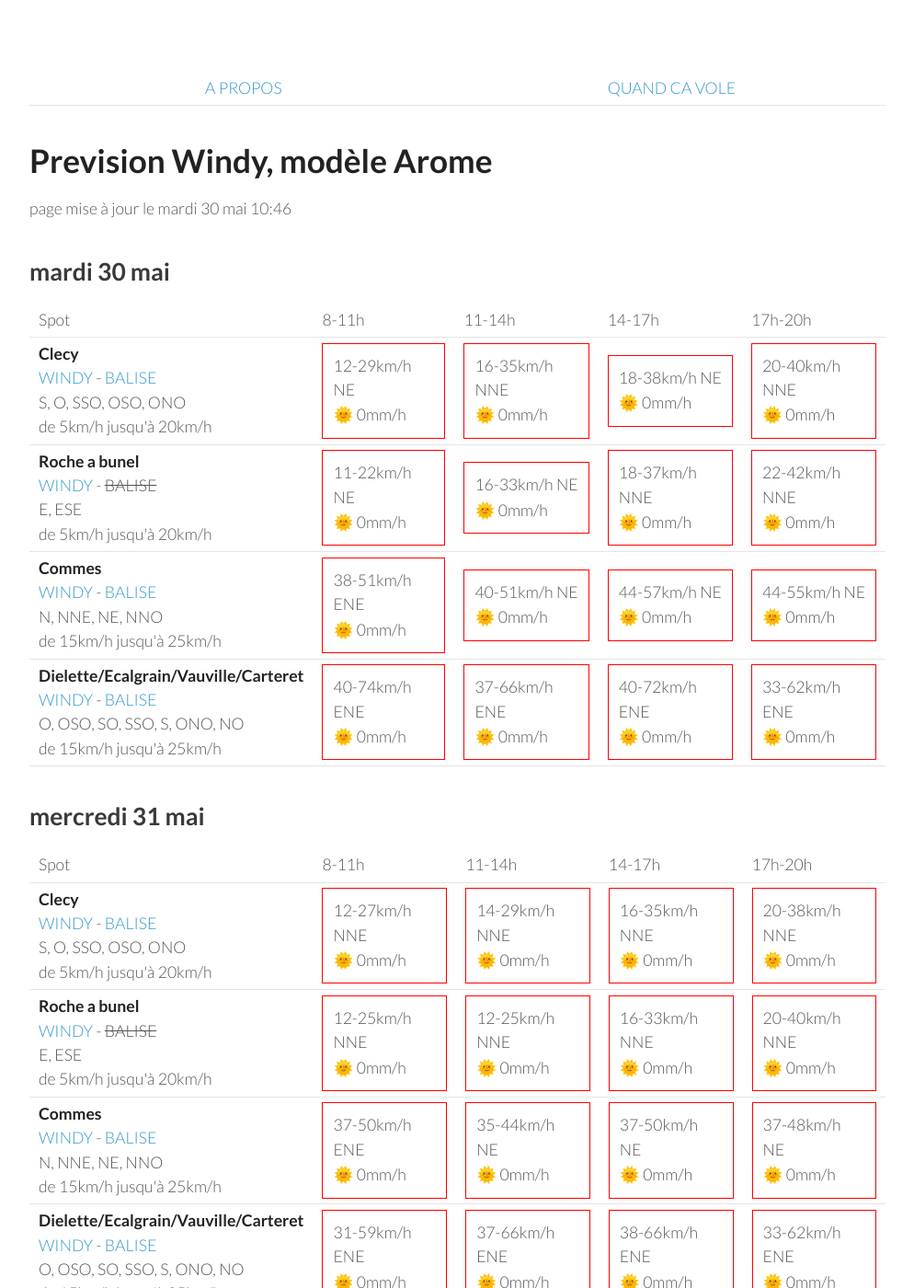
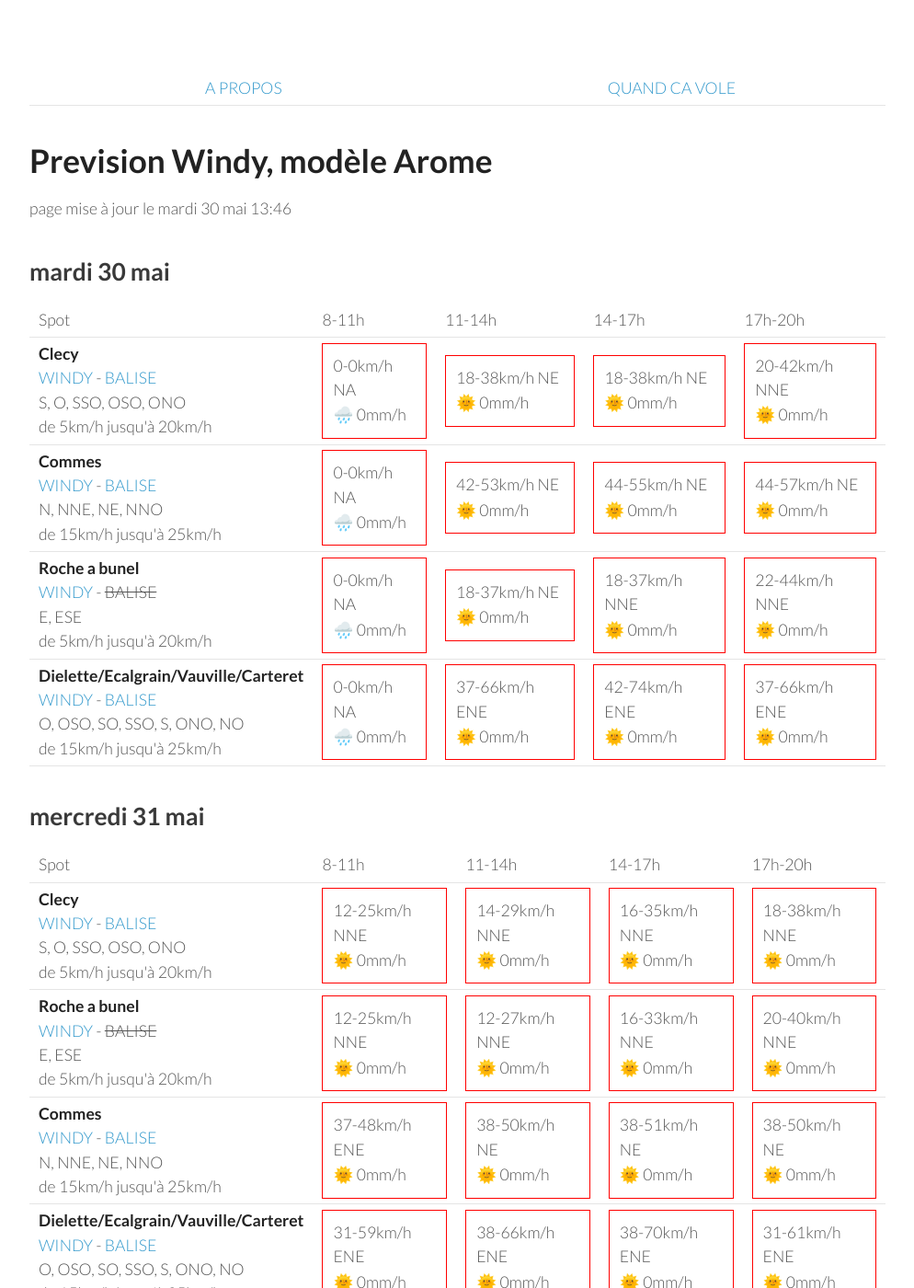
Before and after one commit to parapente-dans-le-nord/parapente-dans-le-nord.github.io, a Jekyll site: the page built from normandie.markdown, in a window 1280 px wide and 1400 px high. Shown: the whole window at 92% size, without its empty margins (26-1020 px from the left). Built offline with Jekyll 4.4.1, drawn with Linux system fonts in a browser that asks for light colours; some of the changed text lies outside the part shown.

Commit message:
update index.markdown

```diff
--- a/normandie.markdown
+++ b/normandie.markdown
@@ -7,7 +7,7 @@ title:  "Tous les spots"
 {: .links}
 
 # Prevision Windy, modèle Arome
-page mise à jour le mardi 30 mai 10:46
+page mise à jour le mardi 30 mai 13:46
 
 ## mardi 30 mai
 
@@ -24,41 +24,37 @@ page mise à jour le mardi 30 mai 10:46
 <tr>
         <td><strong>Clecy</strong><br><a href="https://windy.com/48.929/-0.470?48.516,-0.470,8">WINDY</a> - <span class=""><a href="http://www.balisemeteo.com/balise.php?idBalise=122">BALISE</a> </span><br> <span class="vent-favorable">S, O, SSO, OSO, ONO</span><br><span class="force-vent">de 5km/h jusqu'à 20km/h</span> </td>
 
-            <td><div class="not-flyable"><p>12-29km/h NE</p><p>🌞 0mm/h</p></div></td>
-            <td><div class="not-flyable"><p>16-35km/h NNE</p><p>🌞 0mm/h</p></div></td>
+            <td><div class="not-flyable"><p>0-0km/h NA</p><p>🌧️ 0mm/h</p></div></td>
             <td><div class="not-flyable"><p>18-38km/h NE</p><p>🌞 0mm/h</p></div></td>
-            <td><div class="not-flyable"><p>20-40km/h NNE</p><p>🌞 0mm/h</p></div></td>
+            <td><div class="not-flyable"><p>18-38km/h NE</p><p>🌞 0mm/h</p></div></td>
+            <td><div class="not-flyable"><p>20-42km/h NNE</p><p>🌞 0mm/h</p></div></td>
 
+    </tr>
+<tr>
+        <td><strong>Commes</strong><br><a href="https://windy.com/49.346/-0.726?48.936,-0.726,8">WINDY</a> - <span class=""><a href="http://www.balisemeteo.com/balise.php?idBalise=158">BALISE</a> </span><br> <span class="vent-favorable">N, NNE, NE, NNO</span><br><span class="force-vent">de 15km/h jusqu'à 25km/h</span> </td>
+
+            <td><div class="not-flyable"><p>0-0km/h NA</p><p>🌧️ 0mm/h</p></div></td>
+            <td><div class="not-flyable"><p>42-53km/h NE</p><p>🌞 0mm/h</p></div></td>
+            <td><div class="not-flyable"><p>44-55km/h NE</p><p>🌞 0mm/h</p></div></td>
+            <td><div class="not-flyable"><p>44-57km/h NE</p><p>🌞 0mm/h</p></div></td>
 
     </tr>
 <tr>
         <td><strong>Roche a bunel</strong><br><a href="https://windy.com/48.993/-0.499?48.580,-0.499,8">WINDY</a> - <span class="no-balise"> BALISE </span><br> <span class="vent-favorable">E, ESE</span><br><span class="force-vent">de 5km/h jusqu'à 20km/h</span> </td>
 
-            <td><div class="not-flyable"><p>11-22km/h NE</p><p>🌞 0mm/h</p></div></td>
-            <td><div class="not-flyable"><p>16-33km/h NE</p><p>🌞 0mm/h</p></div></td>
+            <td><div class="not-flyable"><p>0-0km/h NA</p><p>🌧️ 0mm/h</p></div></td>
+            <td><div class="not-flyable"><p>18-37km/h NE</p><p>🌞 0mm/h</p></div></td>
             <td><div class="not-flyable"><p>18-37km/h NNE</p><p>🌞 0mm/h</p></div></td>
-            <td><div class="not-flyable"><p>22-42km/h NNE</p><p>🌞 0mm/h</p></div></td>
-
-
-    </tr>
-<tr>
-        <td><strong>Commes</strong><br><a href="https://windy.com/49.346/-0.726?48.936,-0.726,8">WINDY</a> - <span class=""><a href="http://www.balisemeteo.com/balise.php?idBalise=158">BALISE</a> </span><br> <span class="vent-favorable">N, NNE, NE, NNO</span><br><span class="force-vent">de 15km/h jusqu'à 25km/h</span> </td>
-
-            <td><div class="not-flyable"><p>38-51km/h ENE</p><p>🌞 0mm/h</p></div></td>
-            <td><div class="not-flyable"><p>40-51km/h NE</p><p>🌞 0mm/h</p></div></td>
-            <td><div class="not-flyable"><p>44-57km/h NE</p><p>🌞 0mm/h</p></div></td>
-            <td><div class="not-flyable"><p>44-55km/h NE</p><p>🌞 0mm/h</p></div></td>
-
+            <td><div class="not-flyable"><p>22-44km/h NNE</p><p>🌞 0mm/h</p></div></td>
 
     </tr>
 <tr>
         <td><strong>Dielette/Ecalgrain/Vauville/Carteret</strong><br><a href="https://windy.com/49.650/-1.856?49.243,-1.856,8">WINDY</a> - <span class=""><a href="http://www.balisemeteo.com/balise.php?idBalise=81">BALISE</a> </span><br> <span class="vent-favorable">O, OSO, SO, SSO, S, ONO, NO</span><br><span class="force-vent">de 15km/h jusqu'à 25km/h</span> </td>
 
-            <td><div class="not-flyable"><p>40-74km/h ENE</p><p>🌞 0mm/h</p></div></td>
+            <td><div class="not-flyable"><p>0-0km/h NA</p><p>🌧️ 0mm/h</p></div></td>
             <td><div class="not-flyable"><p>37-66km/h ENE</p><p>🌞 0mm/h</p></div></td>
-            <td><div class="not-flyable"><p>40-72km/h ENE</p><p>🌞 0mm/h</p></div></td>
-            <td><div class="not-flyable"><p>33-62km/h ENE</p><p>🌞 0mm/h</p></div></td>
-
+            <td><div class="not-flyable"><p>42-74km/h ENE</p><p>🌞 0mm/h</p></div></td>
+            <td><div class="not-flyable"><p>37-66km/h ENE</p><p>🌞 0mm/h</p></div></td>
 
     </tr>
 
@@ -80,10 +76,10 @@ page mise à jour le mardi 30 mai 10:46
 <tr>
         <td><strong>Clecy</strong><br><a href="https://windy.com/48.929/-0.470?48.516,-0.470,8">WINDY</a> - <span class=""><a href="http://www.balisemeteo.com/balise.php?idBalise=122">BALISE</a> </span><br> <span class="vent-favorable">S, O, SSO, OSO, ONO</span><br><span class="force-vent">de 5km/h jusqu'à 20km/h</span> </td>
 
-            <td><div class="not-flyable"><p>12-27km/h NNE</p><p>🌞 0mm/h</p></div></td>
+            <td><div class="not-flyable"><p>12-25km/h NNE</p><p>🌞 0mm/h</p></div></td>
             <td><div class="not-flyable"><p>14-29km/h NNE</p><p>🌞 0mm/h</p></div></td>
             <td><div class="not-flyable"><p>16-35km/h NNE</p><p>🌞 0mm/h</p></div></td>
-            <td><div class="not-flyable"><p>20-38km/h NNE</p><p>🌞 0mm/h</p></div></td>
+            <td><div class="not-flyable"><p>18-38km/h NNE</p><p>🌞 0mm/h</p></div></td>
 
 
     </tr>
@@ -91,7 +87,7 @@ page mise à jour le mardi 30 mai 10:46
         <td><strong>Roche a bunel</strong><br><a href="https://windy.com/48.993/-0.499?48.580,-0.499,8">WINDY</a> - <span class="no-balise"> BALISE </span><br> <span class="vent-favorable">E, ESE</span><br><span class="force-vent">de 5km/h jusqu'à 20km/h</span> </td>
 
             <td><div class="not-flyable"><p>12-25km/h NNE</p><p>🌞 0mm/h</p></div></td>
-            <td><div class="not-flyable"><p>12-25km/h NNE</p><p>🌞 0mm/h</p></div></td>
+            <td><div class="not-flyable"><p>12-27km/h NNE</p><p>🌞 0mm/h</p></div></td>
             <td><div class="not-flyable"><p>16-33km/h NNE</p><p>🌞 0mm/h</p></div></td>
             <td><div class="not-flyable"><p>20-40km/h NNE</p><p>🌞 0mm/h</p></div></td>
 
@@ -100,10 +96,10 @@ page mise à jour le mardi 30 mai 10:46
 <tr>
         <td><strong>Commes</strong><br><a href="https://windy.com/49.346/-0.726?48.936,-0.726,8">WINDY</a> - <span class=""><a href="http://www.balisemeteo.com/balise.php?idBalise=158">BALISE</a> </span><br> <span class="vent-favorable">N, NNE, NE, NNO</span><br><span class="force-vent">de 15km/h jusqu'à 25km/h</span> </td>
 
-            <td><div class="not-flyable"><p>37-50km/h ENE</p><p>🌞 0mm/h</p></div></td>
-            <td><div class="not-flyable"><p>35-44km/h NE</p><p>🌞 0mm/h</p></div></td>
-            <td><div class="not-flyable"><p>37-50km/h NE</p><p>🌞 0mm/h</p></div></td>
-            <td><div class="not-flyable"><p>37-48km/h NE</p><p>🌞 0mm/h</p></div></td>
+            <td><div class="not-flyable"><p>37-48km/h ENE</p><p>🌞 0mm/h</p></div></td>
+            <td><div class="not-flyable"><p>38-50km/h NE</p><p>🌞 0mm/h</p></div></td>
+            <td><div class="not-flyable"><p>38-51km/h NE</p><p>🌞 0mm/h</p></div></td>
+            <td><div class="not-flyable"><p>38-50km/h NE</p><p>🌞 0mm/h</p></div></td>
 
 
     </tr>
@@ -111,9 +107,9 @@ page mise à jour le mardi 30 mai 10:46
         <td><strong>Dielette/Ecalgrain/Vauville/Carteret</strong><br><a href="https://windy.com/49.650/-1.856?49.243,-1.856,8">WINDY</a> - <span class=""><a href="http://www.balisemeteo.com/balise.php?idBalise=81">BALISE</a> </span><br> <span class="vent-favorable">O, OSO, SO, SSO, S, ONO, NO</span><br><span class="force-vent">de 15km/h jusqu'à 25km/h</span> </td>
 
             <td><div class="not-flyable"><p>31-59km/h ENE</p><p>🌞 0mm/h</p></div></td>
-            <td><div class="not-flyable"><p>37-66km/h ENE</p><p>🌞 0mm/h</p></div></td>
             <td><div class="not-flyable"><p>38-66km/h ENE</p><p>🌞 0mm/h</p></div></td>
-            <td><div class="not-flyable"><p>33-62km/h ENE</p><p>🌞 0mm/h</p></div></td>
+            <td><div class="not-flyable"><p>38-70km/h ENE</p><p>🌞 0mm/h</p></div></td>
+            <td><div class="not-flyable"><p>31-61km/h ENE</p><p>🌞 0mm/h</p></div></td>
 
 
     </tr>
@@ -136,10 +132,10 @@ page mise à jour le mardi 30 mai 10:46
 <tr>
         <td><strong>Clecy</strong><br><a href="https://windy.com/48.929/-0.470?48.516,-0.470,8">WINDY</a> - <span class=""><a href="http://www.balisemeteo.com/balise.php?idBalise=122">BALISE</a> </span><br> <span class="vent-favorable">S, O, SSO, OSO, ONO</span><br><span class="force-vent">de 5km/h jusqu'à 20km/h</span> </td>
 
-            <td><div class="not-flyable"><p>12-25km/h NNE</p><p>🌞 0mm/h</p></div></td>
-            <td><div class="not-flyable"><p>14-33km/h NE</p><p>🌞 0mm/h</p></div></td>
+            <td><div class="not-flyable"><p>16-31km/h NE</p><p>🌞 0mm/h</p></div></td>
+            <td><div class="not-flyable"><p>14-35km/h NE</p><p>🌞 0mm/h</p></div></td>
             <td><div class="not-flyable"><p>18-40km/h NNE</p><p>🌞 0mm/h</p></div></td>
-            <td><div class="not-flyable"><p>20-42km/h NNE</p><p>🌞 0mm/h</p></div></td>
+            <td><div class="not-flyable"><p>20-44km/h NNE</p><p>🌞 0mm/h</p></div></td>
 
 
     </tr>
@@ -194,7 +190,7 @@ page mise à jour le mardi 30 mai 10:46
 
             <td><div class="not-flyable"><p>20-38km/h NE</p><p>🌞 0mm/h</p></div></td>
             <td><div class="not-flyable"><p>16-42km/h NE</p><p>🌞 0mm/h</p></div></td>
-            <td><div class="not-flyable"><p>18-38km/h NNE</p><p>🌞 0mm/h</p></div></td>
+            <td><div class="not-flyable"><p>16-38km/h NNE</p><p>🌞 0mm/h</p></div></td>
             <td><div class="not-flyable"><p>20-44km/h NNE</p><p>🌞 0mm/h</p></div></td>
 
 
@@ -249,9 +245,9 @@ page mise à jour le mardi 30 mai 10:46
         <td><strong>Clecy</strong><br><a href="https://windy.com/48.929/-0.470?48.516,-0.470,8">WINDY</a> - <span class=""><a href="http://www.balisemeteo.com/balise.php?idBalise=122">BALISE</a> </span><br> <span class="vent-favorable">S, O, SSO, OSO, ONO</span><br><span class="force-vent">de 5km/h jusqu'à 20km/h</span> </td>
 
             <td><div class="not-flyable"><p>14-29km/h NE</p><p>🌞 0mm/h</p></div></td>
-            <td><div class="not-flyable"><p>14-33km/h NE</p><p>🌞 0mm/h</p></div></td>
-            <td><div class="not-flyable"><p>18-38km/h NE</p><p>🌞 0mm/h</p></div></td>
-            <td><div class="not-flyable"><p>20-42km/h NNE</p><p>🌞 0mm/h</p></div></td>
+            <td><div class="not-flyable"><p>12-33km/h NNE</p><p>🌞 0mm/h</p></div></td>
+            <td><div class="not-flyable"><p>18-40km/h NE</p><p>🌞 0mm/h</p></div></td>
+            <td><div class="not-flyable"><p>18-42km/h NNE</p><p>🌞 0mm/h</p></div></td>
 
 
     </tr>
@@ -302,6 +298,16 @@ page mise à jour le mardi 30 mai 10:46
       <td>17h-20h</td>
     </tr>
 <tr>
+        <td><strong>Clecy</strong><br><a href="https://windy.com/48.929/-0.470?48.516,-0.470,8">WINDY</a> - <span class=""><a href="http://www.balisemeteo.com/balise.php?idBalise=122">BALISE</a> </span><br> <span class="vent-favorable">S, O, SSO, OSO, ONO</span><br><span class="force-vent">de 5km/h jusqu'à 20km/h</span> </td>
+
+            <td><div class="not-flyable"><p>12-25km/h NNE</p><p>🌞 0mm/h</p></div></td>
+            <td><div class="not-flyable"><p>12-31km/h NNE</p><p>🌞 0mm/h</p></div></td>
+            <td><div class="not-flyable"><p>18-40km/h NNE</p><p>🌞 0mm/h</p></div></td>
+            <td><div class="not-flyable"><p>20-42km/h NNE</p><p>🌞 0mm/h</p></div></td>
+
+
+    </tr>
+<tr>
         <td><strong>Roche a bunel</strong><br><a href="https://windy.com/48.993/-0.499?48.580,-0.499,8">WINDY</a> - <span class="no-balise"> BALISE </span><br> <span class="vent-favorable">E, ESE</span><br><span class="force-vent">de 5km/h jusqu'à 20km/h</span> </td>
 
             <td><div class="not-flyable"><p>12-27km/h NNE</p><p>🌞 0mm/h</p></div></td>
```
